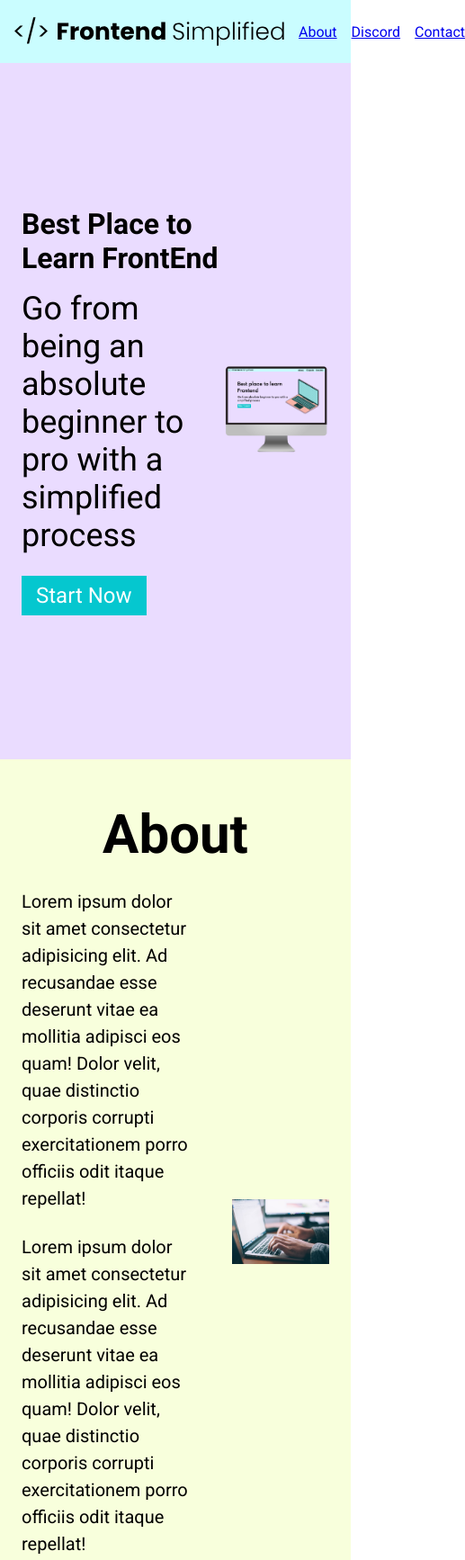
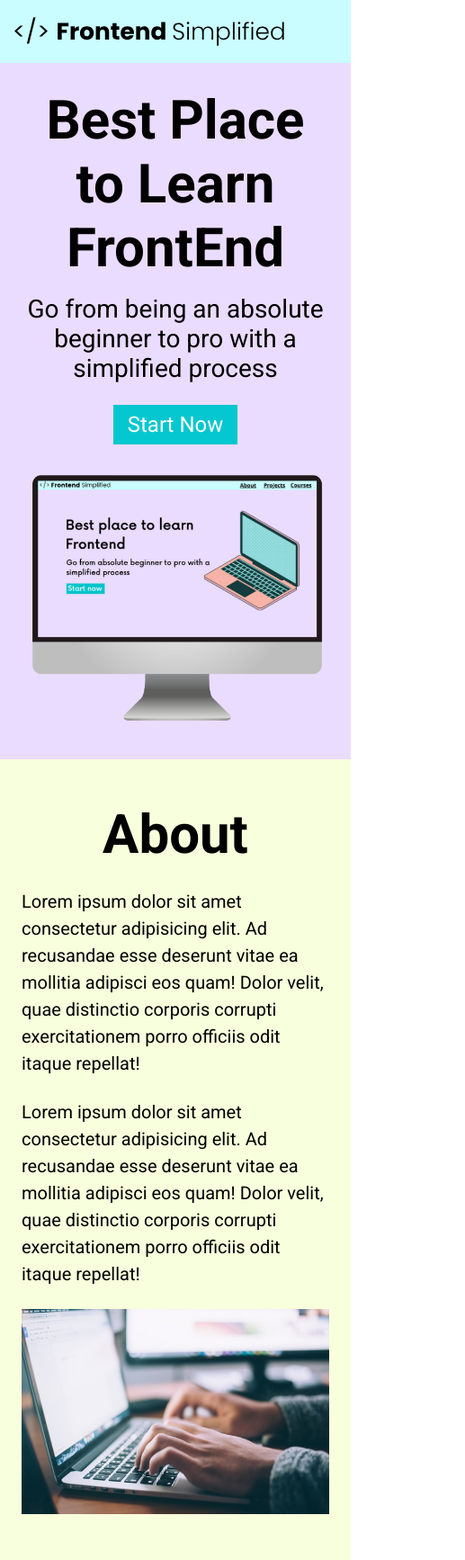
Before and after one commit to np2k16/HTML-Tutorial, a plain HTML site: page index.html in a window 390 px wide. Shown: the top 1734 px of the page at 90% size, 517 px wide, since content can reach past the window. Drawn offline with Linux system fonts and the light colour scheme.

Commit message:
Made the website responsive

```diff
--- a/index.html
+++ b/index.html
@@ -20,12 +20,12 @@
     </section>
     <header>
       <div class="row">
-        <div>
+        <div class="home__description">
           <h1>Best Place to Learn FrontEnd</h1>
           <p class="subheader">
             Go from being an absolute beginner to pro with a simplified process
           </p>
-          <button>Start Now</button>
+          <button class="home__description--button">Start Now</button>
         </div>
         <figure>
           <img src="./assets/laptop.png" alt="Home Page image" />
--- a/style.css
+++ b/style.css
@@ -127,6 +127,7 @@ form{
     display: flex;
     flex-direction: column;
     margin: 0 auto;
+    padding: 0 24px;
 }
 
 input,textarea{
@@ -155,3 +156,67 @@ footer{
 .footer__link{
     padding: 0 16px;
 }
+
+@media (max-width: 728px) {
+    .row{
+        flex-direction: column;
+    }
+
+    .home__description{
+        margin-bottom: 24px;
+        display: flex;
+        flex-direction: column;
+        align-items: center;
+    }
+
+    .home__description--button{
+        max-width: 240px;
+    }
+
+    h1{
+        text-align: center;
+        font-size: 60px;
+    }
+
+    .subheader{
+        text-align: center;
+        font-size: 28px;
+    }
+
+    ul{
+        display: none
+    }
+
+    .section__description{
+        flex-direction: column;
+    }
+
+    .section__description-wrapper{
+        width: 100%;
+    }
+
+    .about__img-wrapper{
+        width: 100%;
+    }
+
+    #discord .section__description{
+        flex-direction: column-reverse;
+    }
+
+    footer{
+        padding: 48px 24px;
+    }
+
+    .footer__logo{
+        max-width: 360px;
+    }
+
+    .footer__link{
+        padding: 0 4px;
+        font-size: 18px;
+    }
+
+    .footer__links{
+        margin-bottom: 24px;
+    }
+}
```
